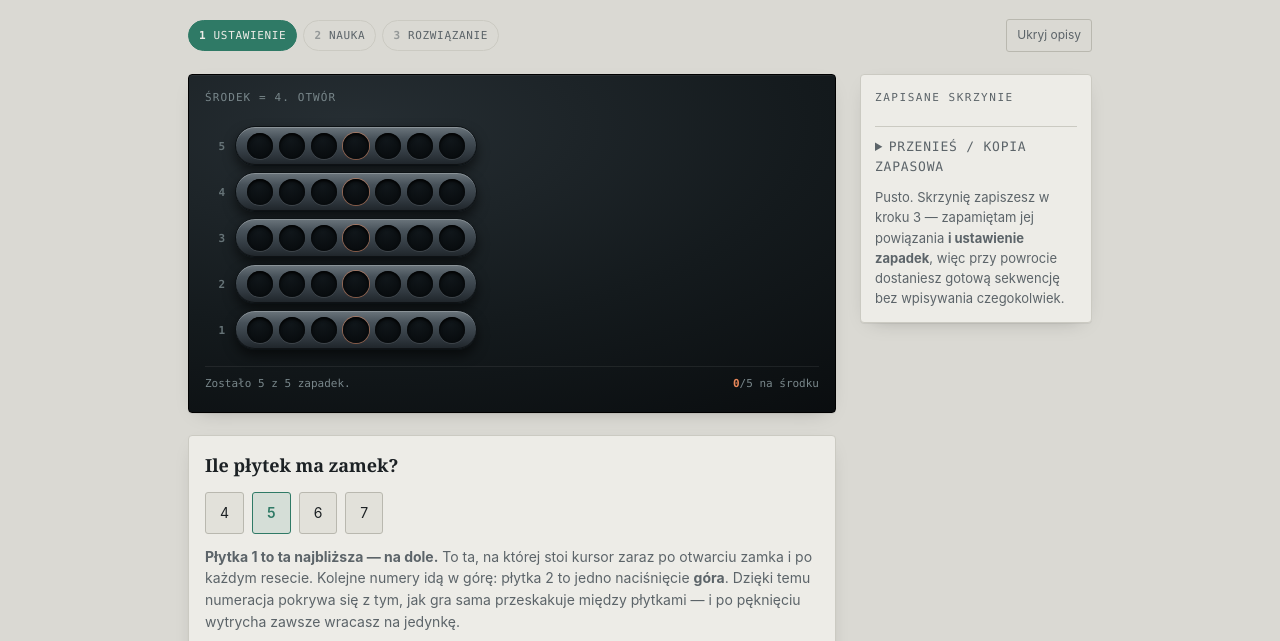
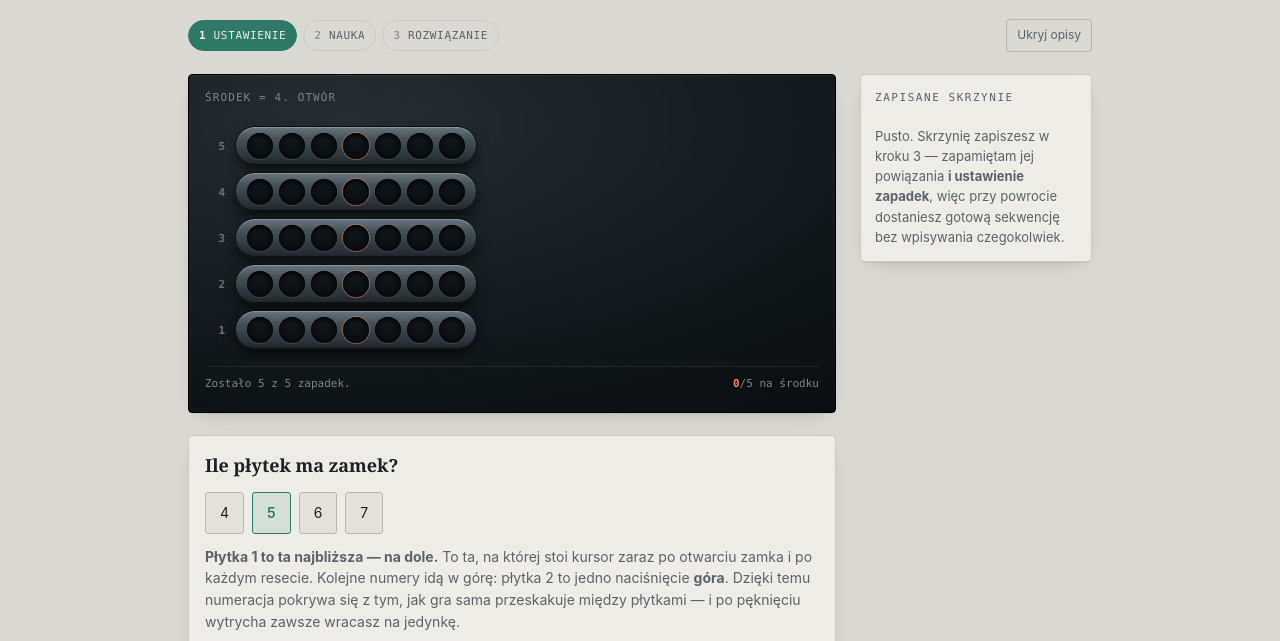
Before and after one commit to jareq7/gothic-remake-lockpick-solver, a plain HTML site: page index.html in a window 1280 px wide. Shown: the part 144-785 px from the top of the page. Drawn offline with Linux system fonts and the light colour scheme.

Commit message:
Chowa panel przenoszenia skrzyn
Sam eksport/import zostaje w kodzie i pod testami - znika tylko z ekranu.
Powrot to skasowanie jednej klasy "hidden" w #transferBox.

Co-Authored-By: Claude Opus 4.8 <noreply@anthropic.com>

```diff
--- a/index.html
+++ b/index.html
@@ -827,7 +827,7 @@
     <span class="lib-head">Zapisane skrzynie</span>
     <div class="saved-list" id="savedList"></div>
     <p class="lib-empty hidden" id="libNote"></p>
-    <details class="transfer" id="transferBox">
+    <details class="transfer hidden" id="transferBox">
       <summary>Przenieś / kopia zapasowa</summary>
       <p class="help">Skrzynie żyją w pamięci przeglądarki, osobno dla każdego adresu — te z pliku na dysku nie pojawią się same na telefonie. Wyeksportuj je tutaj, skopiuj tekst i wklej po drugiej stronie.</p>
       <textarea id="transferText" rows="4" placeholder="Tu pojawi się kod skrzyń po eksporcie. Albo wklej tu kod, żeby je zaimportować." aria-label="Kod skrzyń"></textarea>
```
